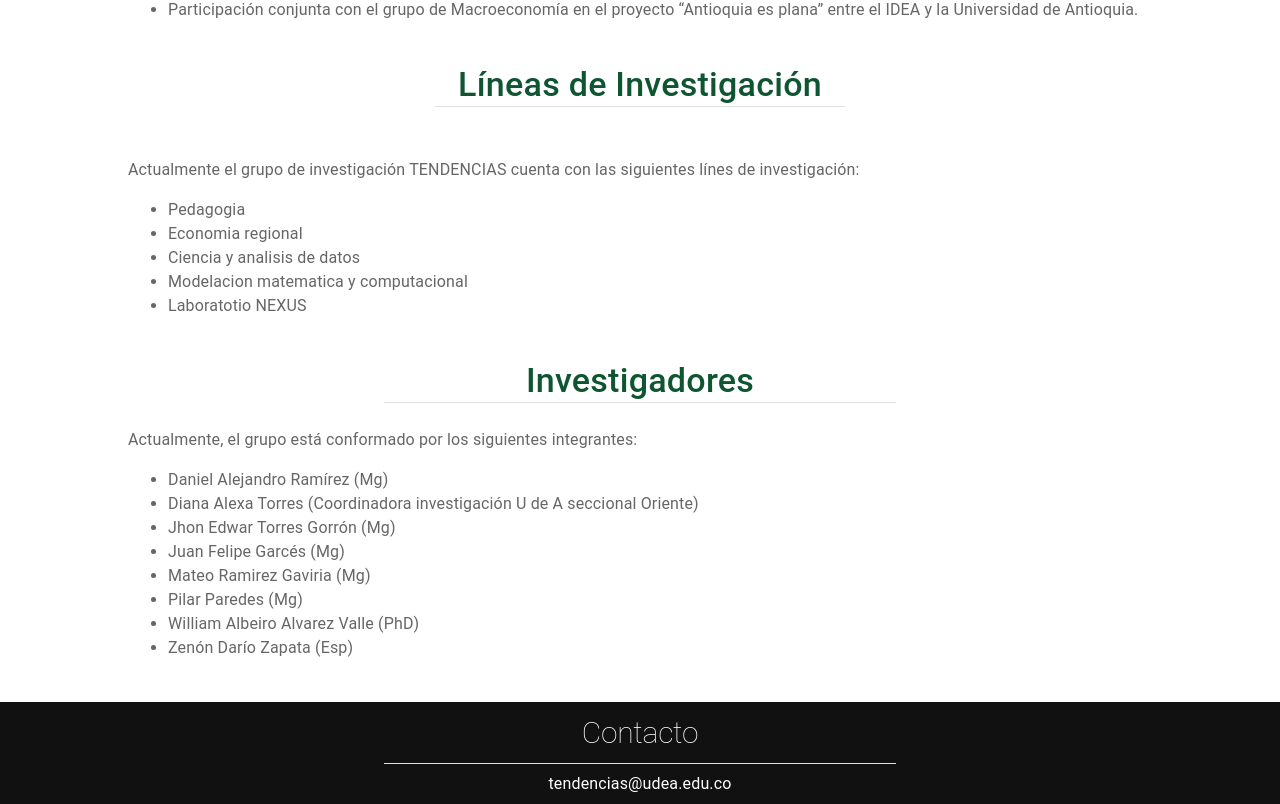
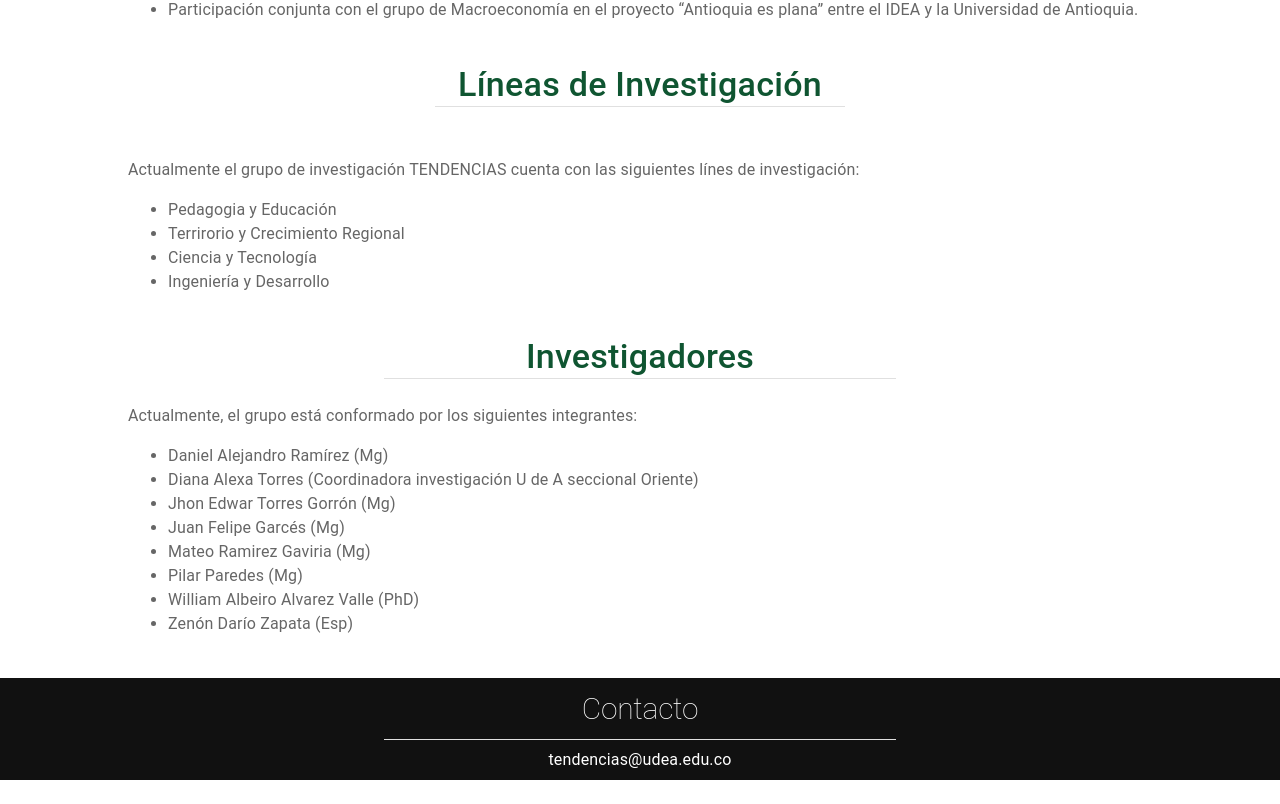
Before and after one commit to williz519/tendencias, a React (Create React App) app: page / in a window 1280 px wide. Shown: the part 1678-2482 px from the top of the page. After the commit the page ends 2458 px from the top, so only its background shows below. Built offline with nearby package versions, Linux system fonts and the light colour scheme.

Commit message:
Update Lineas.jsx

```diff
--- a/src/components/lineas/Lineas.jsx
+++ b/src/components/lineas/Lineas.jsx
@@ -3,11 +3,10 @@ import React from "react";
 import { NavLink } from "react-router-dom";
 
 const lineas = [
-  "Pedagogia",
-  "Economia regional",
-  "Ciencia y analisis de datos",
-  "Modelacion matematica y computacional",
-  "Laboratotio NEXUS",
+  "Pedagogia y Educación",
+  "Terrirorio y Crecimiento Regional",
+  "Ciencia y Tecnología",
+  "Ingeniería y Desarrollo",
 ];
 
 const Lineas = () => {
```
